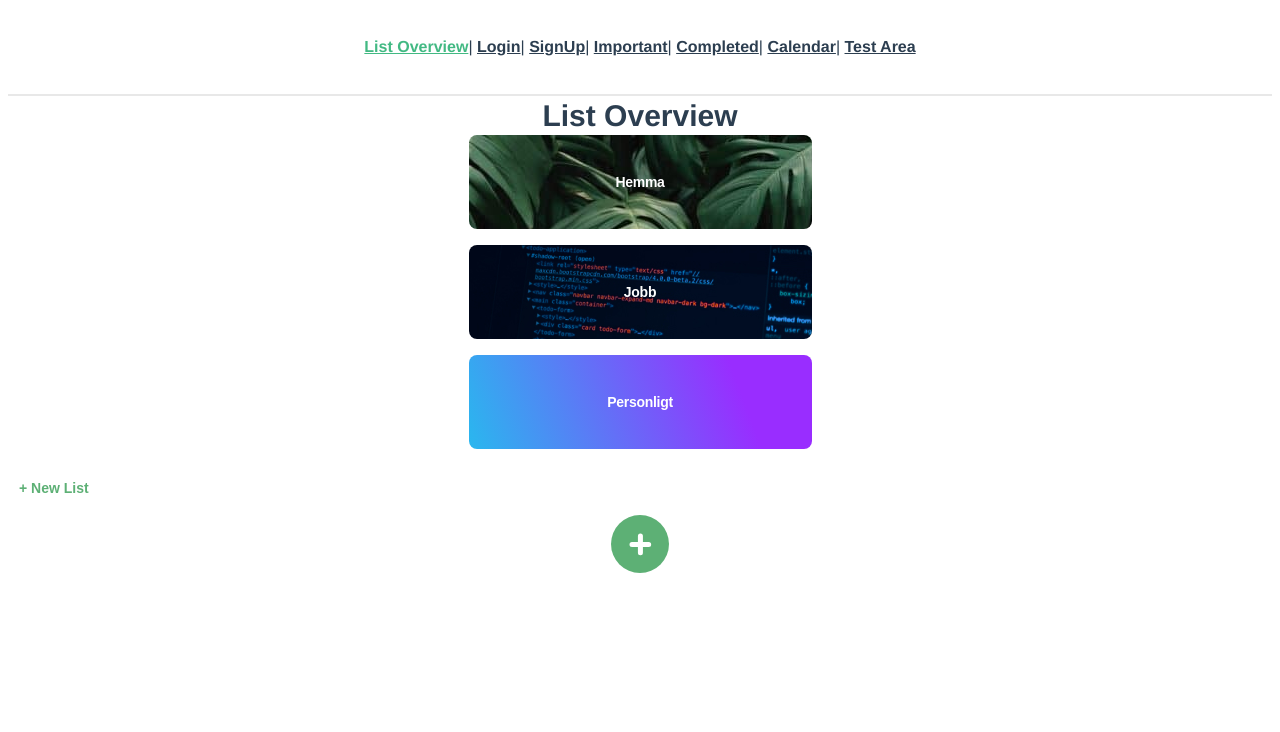
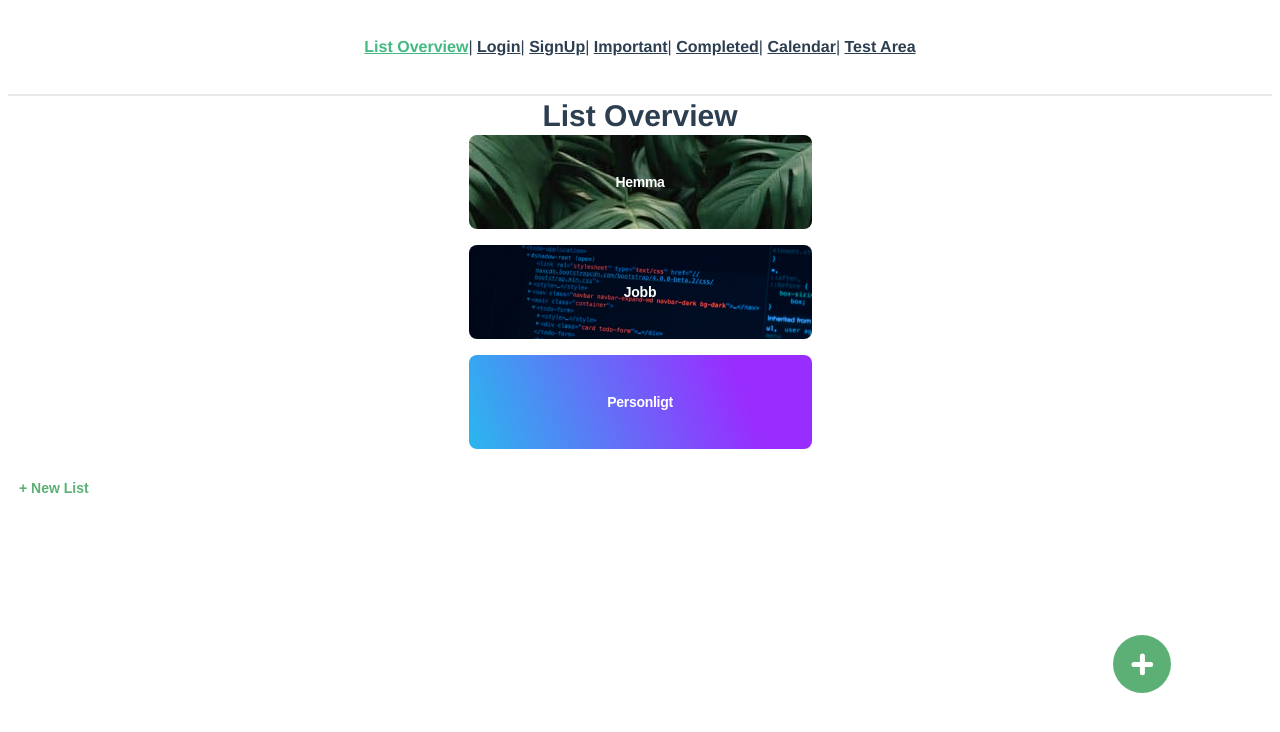
Before and after one commit to felix-tjernberg/plamera, a Vue app: page /#/ in a window 1280 px wide. Shown: the top 732 px of the page. Built offline with nearby package versions, Linux system fonts and the light colour scheme.

Commit message:
button margin change

```diff
--- a/src/components/AddTaskButton.vue
+++ b/src/components/AddTaskButton.vue
@@ -23,5 +23,6 @@ export default {
   border: none;
   height: 58px;
   width: 58px;
+
 }
 </style>
--- a/src/views/ListOverview.vue
+++ b/src/views/ListOverview.vue
@@ -190,6 +190,10 @@
     margin: 5px;
     color: #5db075;
   }
+  #Button {
+    margin-top: 15vh;
+    margin-left: 78.5vw;
+  }
   /* ----------- iPhone 6+, 7+ and 8+ ----------- */
   /* Portrait and Landscape */
   @media only screen and (min-device-width: 414px) and (max-device-width: 736px) and (-webkit-min-device-pixel-ratio: 3) {
```
